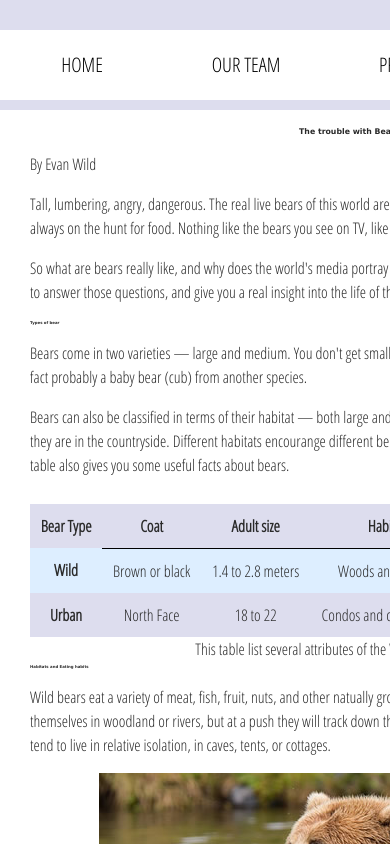
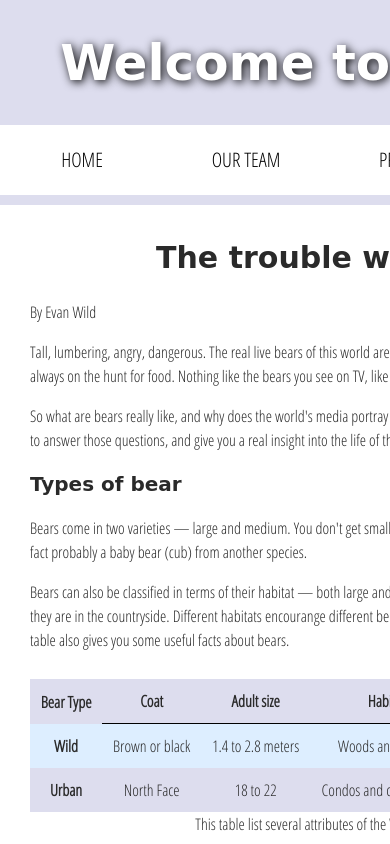
Before and after one commit to rs126/RioP4WebDev, a website: page index.html in a window 390 px wide. Shown: the top 844 px of the page. Drawn offline with Linux system fonts and the light colour scheme; files that its build step writes are made by us from their sources; a web font is replaced by a local one.

Commit message:
nonresponsive headings

```diff
--- a/css/style.css
+++ b/css/style.css
@@ -24,19 +24,19 @@ h1, h2, h3 {
 
 
 h1 {
-  font-size: 3vw;
+  font-size: 5em;
   color: white;
   text-shadow: 2px 2px 10px black;
   text-align: center;
 }
 
 h2{
-  font-size: 2vw;
+  font-size: 3rem;
   text-align: center;
 }
 
 h3{
-  font-size: 1vw;
+  font-size: 2rem;
 }
 
 p, input, li, table, label {
```
